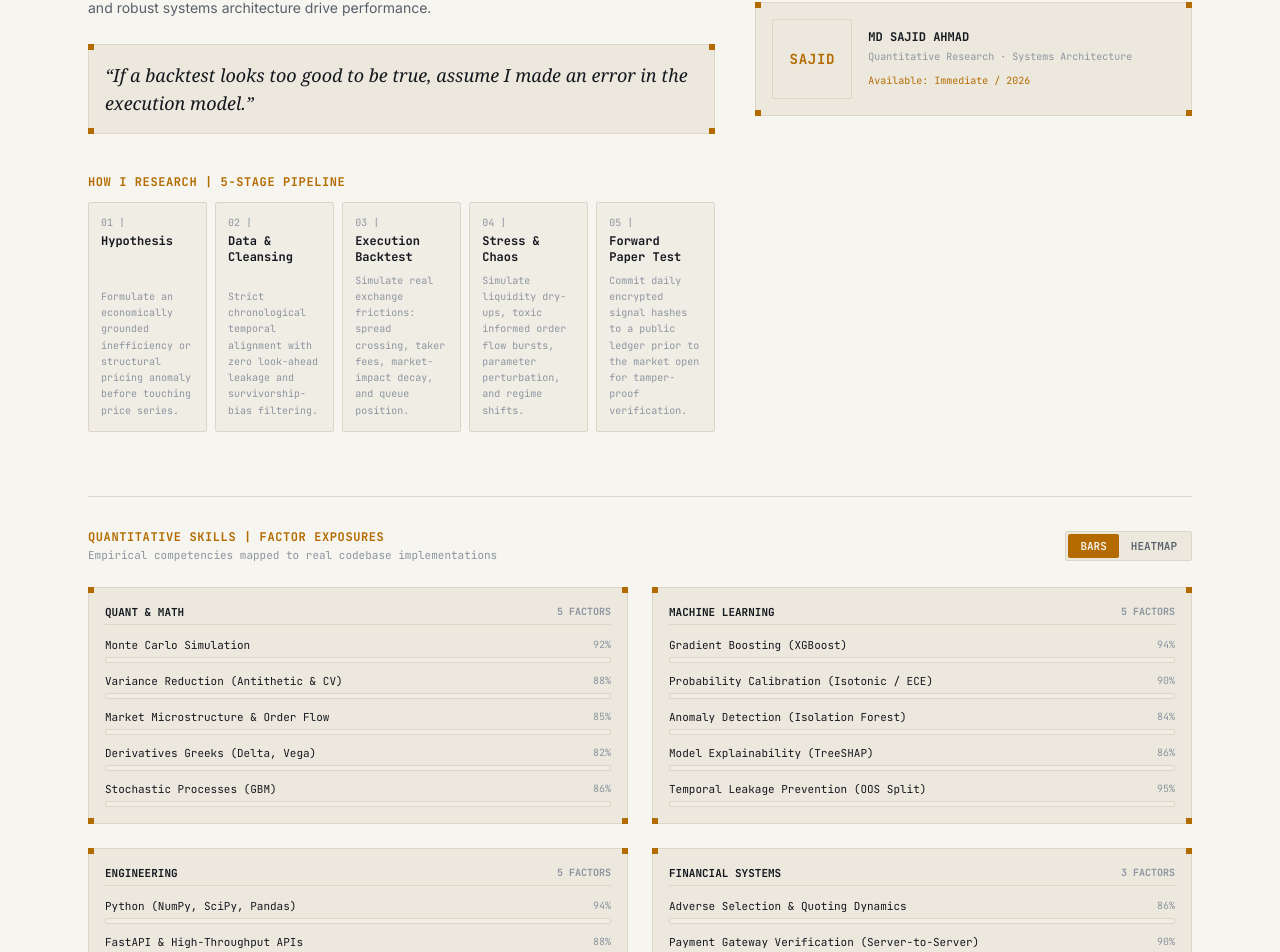
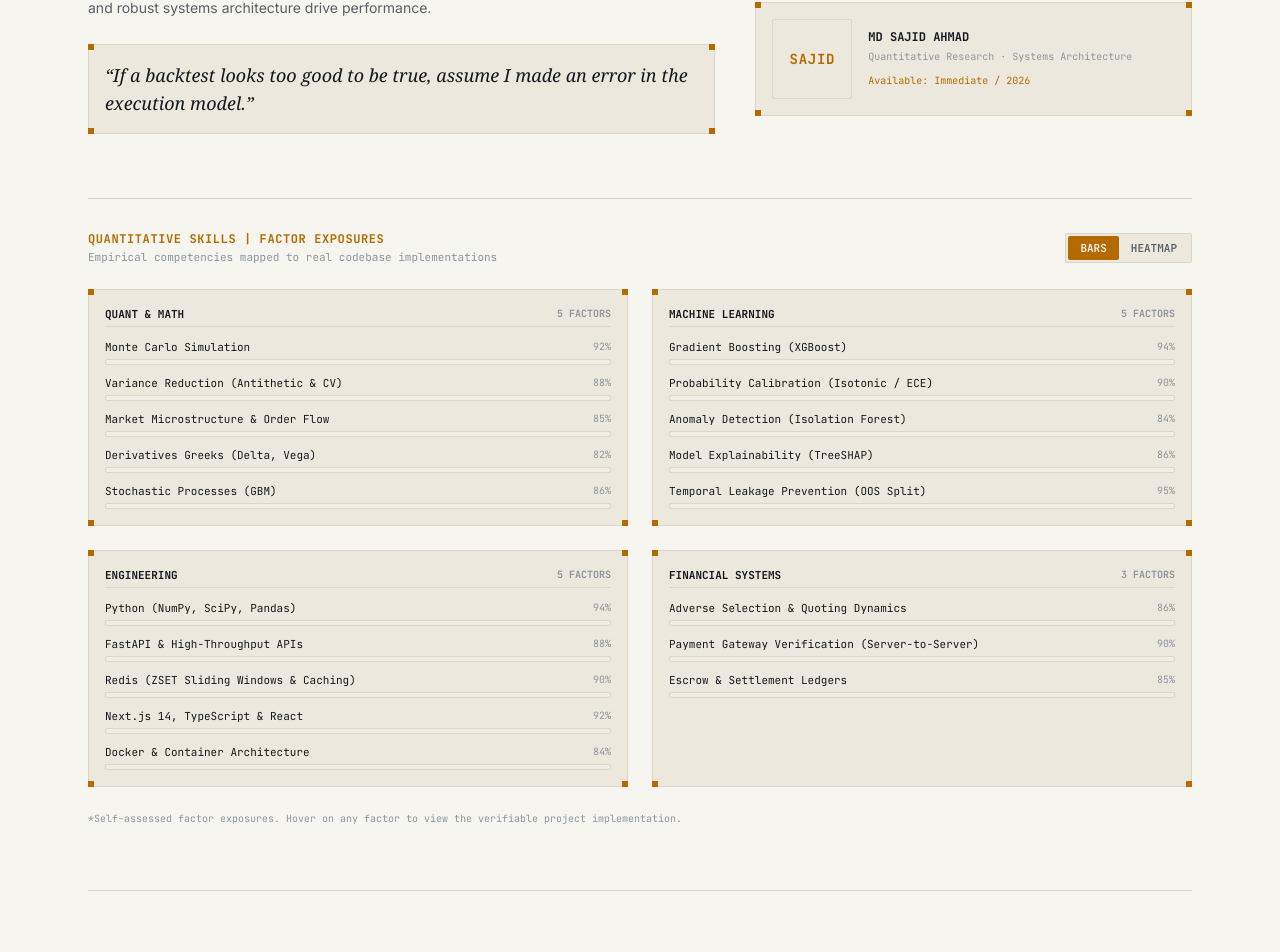
Before and after one commit to ahmadmdsajid129/sajid-ahmad-portfolio, a Next.js app: page / in a window 1280 px wide. Shown: the part 1512-2464 px from the top of the page. Built offline with nearby package versions, Linux system fonts and the light colour scheme.

Commit message:
feat(about): remove HOW I RESEARCH 5-stage pipeline section

```diff
--- a/components/about-section.tsx
+++ b/components/about-section.tsx
@@ -28,34 +28,6 @@ export function AboutSection() {
     addToast("Email copied to clipboard", "success", "MAIL");
     setTimeout(() => setCopiedEmail(false), 2000);
   };
-
-  const researchSteps = [
-    {
-      num: "01",
-      step: "Hypothesis",
-      desc: "Formulate an economically grounded inefficiency or structural pricing anomaly before touching price series.",
-    },
-    {
-      num: "02",
-      step: "Data & Cleansing",
-      desc: "Strict chronological temporal alignment with zero look-ahead leakage and survivorship-bias filtering.",
-    },
-    {
-      num: "03",
-      step: "Execution Backtest",
-      desc: "Simulate real exchange frictions: spread crossing, taker fees, market-impact decay, and queue position.",
-    },
-    {
-      num: "04",
-      step: "Stress & Chaos",
-      desc: "Simulate liquidity dry-ups, toxic informed order flow bursts, parameter perturbation, and regime shifts.",
-    },
-    {
-      num: "05",
-      step: "Forward Paper Test",
-      desc: "Commit daily encrypted signal hashes to a public ledger prior to the market open for tamper-proof verification.",
-    },
-  ];
 
   const skillCategories = [
     "Quant & Math",
@@ -102,31 +74,6 @@ export function AboutSection() {
           {/* Amber-bordered pull quote */}
           <div className="terminal-panel p-4 bg-bg-elevated border-l-4 border-l-accent border-border italic text-text font-serif text-base sm:text-lg">
             &ldquo;If a backtest looks too good to be true, assume I made an error in the execution model.&rdquo;
-          </div>
-
-          {/* 5-Step "How I Research" Stepper */}
-          <div className="pt-4 space-y-3 font-mono">
-            <div className="text-xs font-bold text-accent uppercase tracking-wider">
-              HOW I RESEARCH | 5-STAGE PIPELINE
-            </div>
-            <div className="grid grid-cols-1 sm:grid-cols-5 gap-2 text-xs">
-              {researchSteps.map((s, idx) => (
-                <div
-                  key={s.num}
-                  className="p-3 bg-bg-inset border border-border rounded flex flex-col justify-between group hover:border-accent transition-colors"
-                >
-                  <div>
-                    <div className="text-[10px] text-text-faint">{s.num} |</div>
-                    <div className="font-bold text-text group-hover:text-accent mt-0.5">
-                      {s.step}
-                    </div>
-                  </div>
-                  <div className="text-[10px] text-text-faint mt-2 leading-relaxed">
-                    {s.desc}
-                  </div>
-                </div>
-              ))}
-            </div>
           </div>
         </div>
 
```
